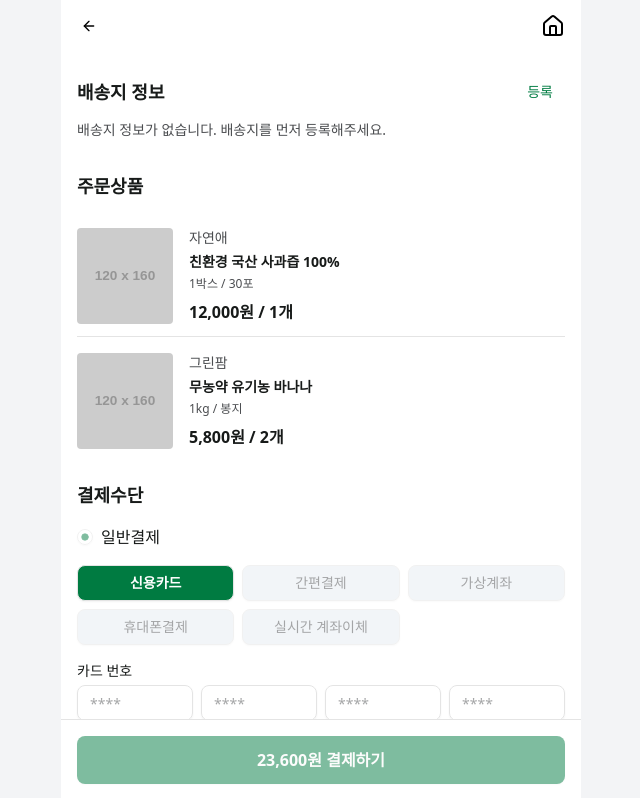
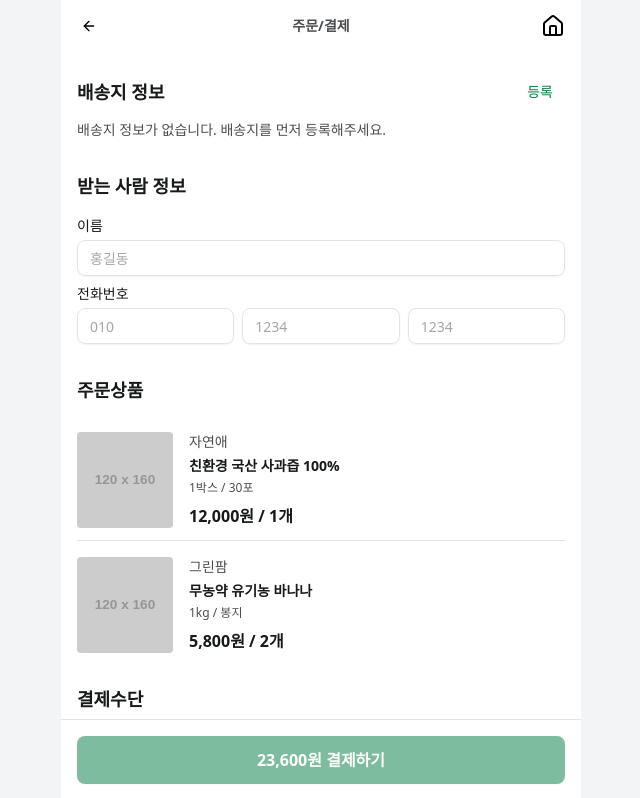
Before and after one commit to MiracleHyehwa/cotree-frontend, a React (Vite) app: page /order/1 in a window 1280 px wide. Shown: the top 798 px of the page, without its empty margins (319-959 px from the left). Built offline with nearby package versions, Linux system fonts and the light colour scheme.

Commit message:
feat : 입력 시 자동 줄바꿈, 배송지정보, 전화번호 추가

```diff
--- a/src/features/order/model/schema/orderForm.schema.ts
+++ b/src/features/order/model/schema/orderForm.schema.ts
@@ -1,6 +1,8 @@
 import { z } from "zod";
 
 export const orderFormSchema = z.object({
+  recipientName: z.string().min(1, "이름을 입력해주세요"),
+  recipientPhone: z.string().regex(/^010\d{8}$/, "전화번호 형식이 올바르지 않습니다"),
   cardNumber: z.string().min(16, "카드 번호는 16자리를 입력해주세요"),
   cardType: z.string().min(1, "카드사를 선택해주세요"),
   installment: z.string().min(1, "할부 개월을 선택해주세요"),
--- a/src/features/order/ui/index.tsx
+++ b/src/features/order/ui/index.tsx
@@ -1,5 +1,6 @@
-export { default as OrderPaymentCardInformationForm } from "./orderPaymentCardInformationForm";
+export { default as OrderPaymentCardInformationFields } from "./orderPaymentCardInformationFields";
 export { default as OrderAgreementConfirmationCheckbox } from "./orderAgreementConfirmationCheckbox";
 export { default as OrderPaymentActionBar } from "./orderPaymentActionBar";
 export { default as OrderShippingAddressPostcode } from "./orderShippingAddressPostCode";
 export { default as OrderShippingAddressRegistrationSection } from "./orderShippingAddressRegistrationSection";
+export { default as OrderRecipientFields } from "./orderRecipientFields";
--- a/src/features/order/ui/orderPaymentCardInformationForm.tsx
+++ b/src/features/order/ui/orderPaymentCardInformationFields.tsx
@@ -1,22 +1,32 @@
-import { useState } from "react";
+import { useRef, useState } from "react";
 import { Input } from "@/shared/components/ui/input";
 import { Label } from "@/shared/components/ui/label";
 import { Select, SelectContent, SelectItem, SelectTrigger, SelectValue } from "@/shared/components/ui/select";
 import { Controller, useFormContext } from "react-hook-form";
 
-export default function OrderPaymentCardInformationForm() {
+export default function OrderPaymentCardInformationFields() {
   const { setValue, control, formState } = useFormContext();
   const { errors } = formState;
 
   const [segments, setSegments] = useState(["", "", "", ""]);
+  const refs = [
+    useRef<HTMLInputElement>(null),
+    useRef<HTMLInputElement>(null),
+    useRef<HTMLInputElement>(null),
+    useRef<HTMLInputElement>(null),
+  ];
 
   const handleSegmentChange = (value: string, index: number) => {
+    const newValue = value.replace(/\D/g, "").slice(0, 4);
     const newSegments = [...segments];
-    newSegments[index] = value.replace(/\D/g, "").slice(0, 4);
+    newSegments[index] = newValue;
     setSegments(newSegments);
 
-    const joined = newSegments.join("");
-    setValue("cardNumber", joined);
+    setValue("cardNumber", newSegments.join(""));
+
+    if (newValue.length === 4 && index < 3) {
+      refs[index + 1].current?.focus();
+    }
   };
 
   return (
@@ -27,6 +37,7 @@ export default function OrderPaymentCardInformationForm() {
           {segments.map((val, i) => (
             <Input
               key={i}
+              ref={refs[i]}
               placeholder="****"
               maxLength={4}
               className="w-1/4 placeholder:text-muted-foreground/50"
--- /dev/null
+++ b/src/features/order/ui/orderRecipientFields.tsx
@@ -0,0 +1,72 @@
+import { useRef, useState } from "react";
+import { Input } from "@/shared/components/ui/input";
+import { Label } from "@/shared/components/ui/label";
+import { useFormContext } from "react-hook-form";
+
+export default function OrderRecipientFields() {
+  const { setValue, register, formState } = useFormContext();
+  const { errors } = formState;
+
+  const [segments, setSegments] = useState(["", "", ""]);
+  const refs = [useRef<HTMLInputElement>(null), useRef<HTMLInputElement>(null), useRef<HTMLInputElement>(null)];
+
+  const handleSegmentChange = (value: string, index: number) => {
+    const sanitized = value.replace(/\D/g, "").slice(0, index === 0 ? 3 : 4);
+    const updated = [...segments];
+    updated[index] = sanitized;
+    setSegments(updated);
+
+    const fullNumber = updated.join("");
+    setValue("recipientPhone", fullNumber);
+
+    if (sanitized.length === (index === 0 ? 3 : 4) && index < 2) {
+      refs[index + 1].current?.focus();
+    }
+  };
+
+  return (
+    <section className="space-y-4">
+      <h2 className="font-semibold text-lg">받는 사람 정보</h2>
+
+      <div className="space-y-2">
+        <div>
+          <Label htmlFor="recipientName" className="block text-sm font-medium mb-1">
+            이름
+          </Label>
+          <Input
+            id="recipientName"
+            {...register("recipientName")}
+            placeholder="홍길동"
+            className="w-full placeholder:text-muted-foreground/50"
+          />
+          {errors.recipientName && (
+            <p className="text-sm text-destructive mt-1">{errors.recipientName.message as string}</p>
+          )}
+        </div>
+
+        <div>
+          <Label htmlFor="recipientPhone" className="block text-sm font-medium mb-1">
+            전화번호
+          </Label>
+          <div className="flex gap-2">
+            {segments.map((val, i) => (
+              <Input
+                key={i}
+                inputMode="numeric"
+                placeholder={i === 0 ? "010" : "1234"}
+                maxLength={i === 0 ? 3 : 4}
+                className="w-1/3 placeholder:text-muted-foreground/50"
+                value={val}
+                ref={refs[i]}
+                onChange={(e) => handleSegmentChange(e.target.value, i)}
+              />
+            ))}
+          </div>
+          {errors.recipientPhone && (
+            <p className="text-sm text-destructive mt-1">{errors.recipientPhone.message as string}</p>
+          )}
+        </div>
+      </div>
+    </section>
+  );
+}
--- a/src/pages/order/create/index.tsx
+++ b/src/pages/order/create/index.tsx
@@ -3,7 +3,7 @@ import OrderCreateView from "./orderCreateView";
 
 export default function OrderCreatePage() {
   return (
-    <HeaderHomeLayout>
+    <HeaderHomeLayout title="주문/결제">
       <OrderCreateView />
     </HeaderHomeLayout>
   );
--- a/src/pages/order/create/orderCreateView.tsx
+++ b/src/pages/order/create/orderCreateView.tsx
@@ -4,7 +4,8 @@ import { OrderPaymentMethodButtonList, OrderPaymentTypeRadioGroup, OrderProductL
 import {
   OrderAgreementConfirmationCheckbox,
   OrderPaymentActionBar,
-  OrderPaymentCardInformationForm,
+  OrderPaymentCardInformationFields,
+  OrderRecipientFields,
   OrderShippingAddressPostcode,
   OrderShippingAddressRegistrationSection,
 } from "@/features/order/ui";
@@ -58,9 +59,11 @@ export default function OrderCreateView() {
   });
 
   const onSubmit = (data: OrderFormValues) => {
-    const { cardNumber, shippingAddress, products, totalAmount } = data;
+    const { recipientName, recipientPhone, cardNumber, shippingAddress, products, totalAmount } = data;
 
     const payload = {
+      recipientName,
+      recipientPhone,
       cardNumber,
       shippingAddress,
       products,
@@ -78,7 +81,7 @@ export default function OrderCreateView() {
             <OrderShippingAddressPostcode open={open} setOpen={setOpen} onSelect={onSelect} />
           )}
         </OrderShippingAddressRegistrationSection>
-
+        <OrderRecipientFields />
         <OrderProductListSection products={products} />
         <section className="space-y-4">
           <h2 className="font-semibold text-lg">결제수단</h2>
@@ -93,7 +96,7 @@ export default function OrderCreateView() {
             ]}
           />
 
-          <OrderPaymentCardInformationForm />
+          <OrderPaymentCardInformationFields />
         </section>
 
         <section className="space-y-3">
```
